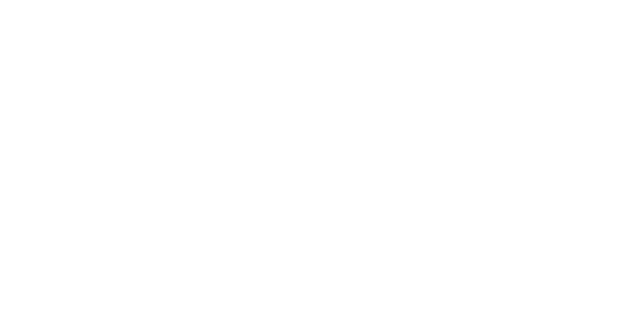
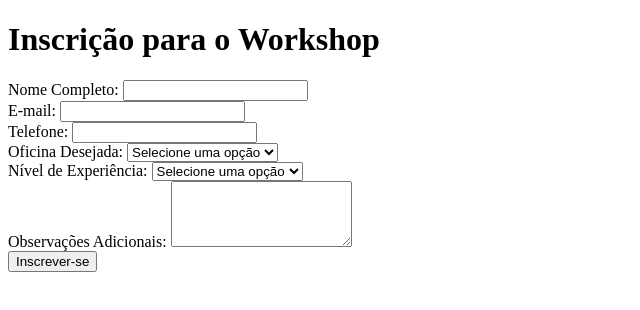
Before and after one commit to DevDanielG/formulario-inscricao-workshop, a plain HTML site: page frontend/index.html in a window 1280 px wide. Shown: the whole page, without its empty margins (0-640 px from the left). Drawn offline with Linux system fonts and the light colour scheme.

Commit message:
criacao da estrutura do formulario

```diff
--- a/frontend/index.html
+++ b/frontend/index.html
@@ -3,10 +3,50 @@
 <head>
     <meta charset="UTF-8">
     <meta name="viewport" content="width=device-width, initial-scale=1.0">
-    <title>Formulário worshop web</title>
+    <title>Formulário de Inscrição</title>
     <link rel="stylesheet" href="style.css">
 </head>
 <body>
+    <div class="container">
+        <h1>Inscrição para o Workshop</h1>
+        <form id="registrationForm">
+            <div class="form-group">
+                <label for="name">Nome Completo:</label>
+                <input type="text" id="name" name="name" required>
+            </div>
+            <div class="form-group">
+                <label for="email">E-mail:</label>
+                <input type="email" id="email" name="email" required>
+            </div>
+            <div class="form-group">
+                <label for="phone">Telefone:</label>
+                <input type="tel" id="phone" name="phone">
+            </div>
+            <div class="form-group">
+                <label for="workshop">Oficina Desejada:</label>
+                <select id="workshop" name="workshop" required>
+                    <option value="" disabled selected>Selecione uma opção</option>
+                    <option value="frontend">Frontend</option>
+                    <option value="backend">Backend</option>
+                    <option value="fullstack">Fullstack</option>
+                </select>
+            </div>
+            <div class="form-group">
+                <label for="experience">Nível de Experiência:</label>
+                <select id="experience" name="experience" required>
+                    <option value="" disabled selected>Selecione uma opção</option>
+                    <option value="iniciante">Iniciante</option>
+                    <option value="intermediario">Intermediário</option>
+                    <option value="avancado">Avançado</option>
+                </select>
+            </div>
+            <div class="form-group">
+                <label for="observations">Observações Adicionais:</label>
+                <textarea id="observations" name="observations" rows="4"></textarea>
+            </div>
+            <button type="submit">Inscrever-se</button>
+        </form>
+    </div>
     <script src="script.js"></script>
 </body>
 </html>
```
